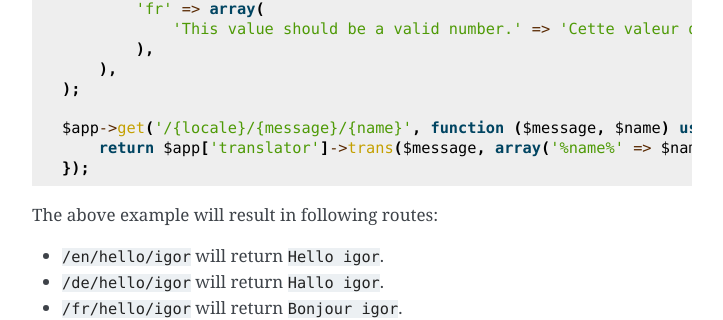
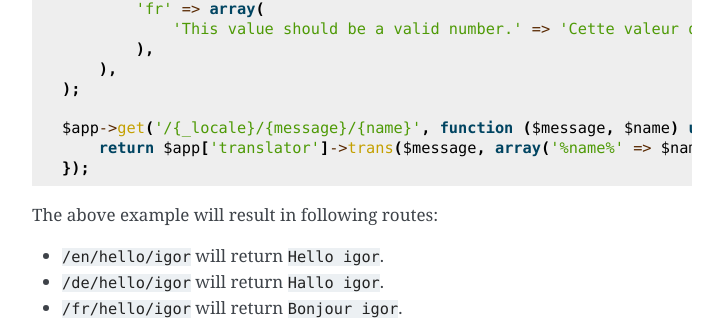
Before and after one commit to silexphp/Silex, a Sphinx documentation site: the page built from doc/providers/translation.rst, in a window 1280 px wide and 900 px high, scrolled down 1308 px. Shown: the part 141-461 px from the top of the window, without its empty margins (388-1111 px from the left). Built offline with Sphinx 7.4.7, drawn with Linux system fonts in a browser that asks for light colours.

```diff
--- a/doc/providers/translation.rst
+++ b/doc/providers/translation.rst
@@ -81,7 +81,7 @@ the ``translator.domains`` parameter::
         ),
     );
 
-    $app->get('/{locale}/{message}/{name}', function ($message, $name) use ($app) {
+    $app->get('/{_locale}/{message}/{name}', function ($message, $name) use ($app) {
         return $app['translator']->trans($message, array('%name%' => $name));
     });
 
```
